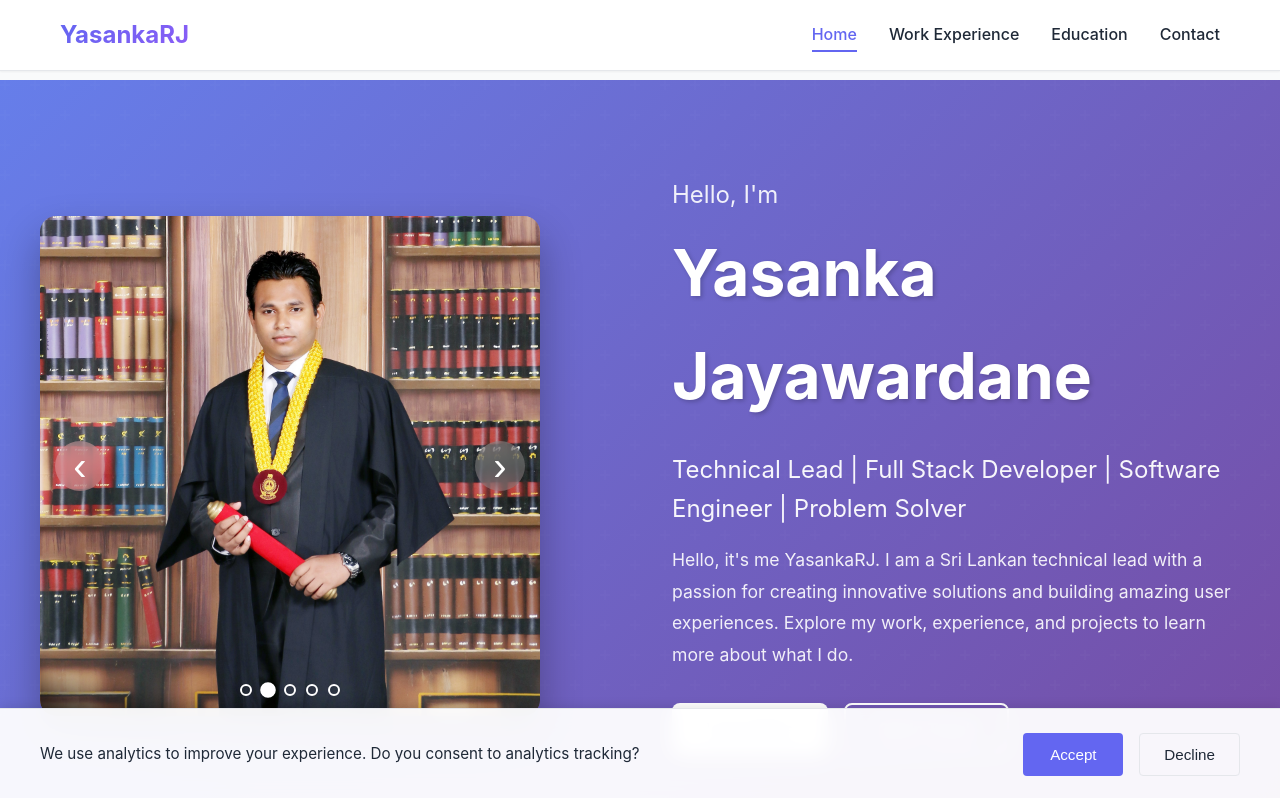
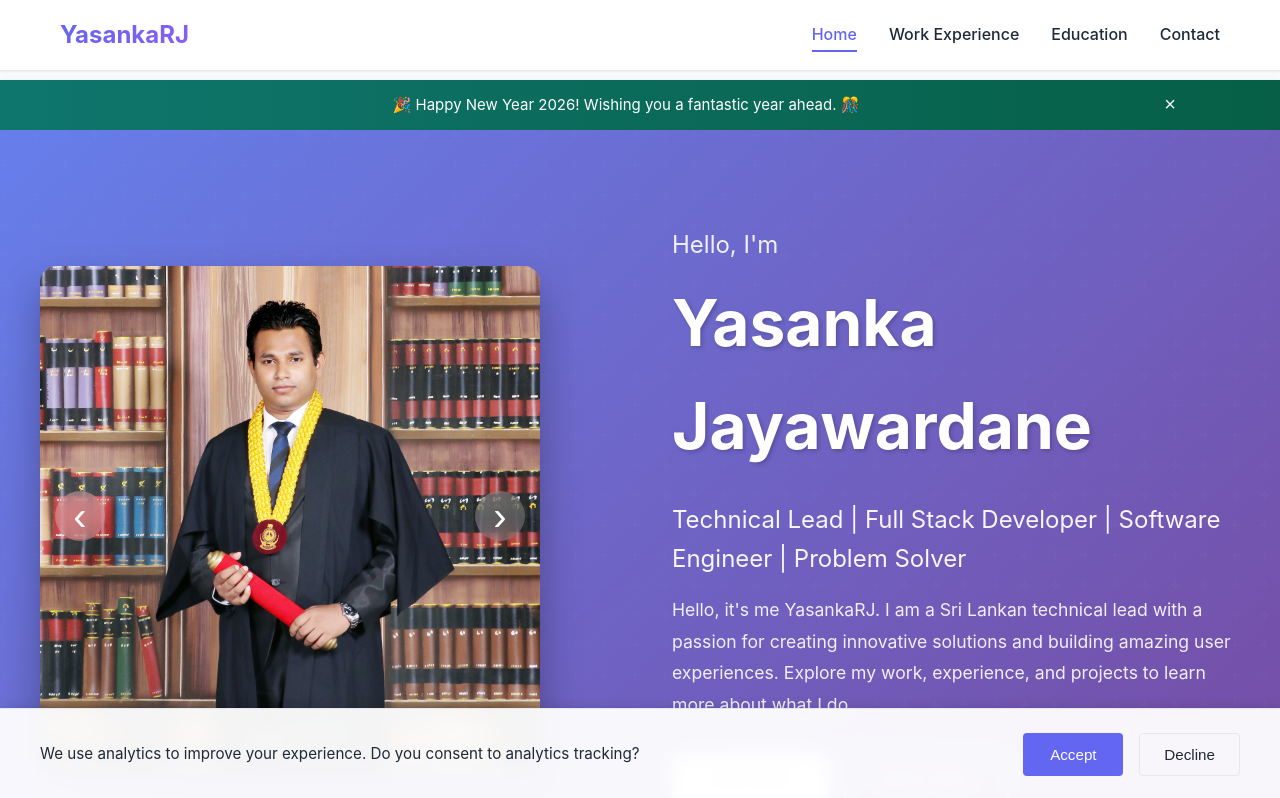
Before and after one commit to yasankarj/yasankarj.github.io, a React (Vite) app: page / in a window 1280 px wide. Shown: the top 798 px of the page. Built offline with nearby package versions, Linux system fonts and the light colour scheme.

Commit message:
Add a temporary New Year banner component to the home page

```diff
--- /dev/null
+++ b/src/components/NewYearBanner.css
@@ -0,0 +1,41 @@
+.newyear-banner {
+  width: 100%;
+  background: linear-gradient(90deg, #0f766e, #065f46);
+  color: #fff;
+  box-shadow: 0 2px 6px rgba(0,0,0,0.12);
+}
+
+.newyear-container {
+  max-width: 1100px;
+  margin: 0 auto;
+  padding: 10px 16px;
+  display: flex;
+  align-items: center;
+  justify-content: center;
+  position: relative;
+}
+
+.newyear-message {
+  font-size: 15px;
+  line-height: 1.2;
+  text-align: center;
+  padding: 6px 40px 6px 12px;
+}
+
+.newyear-dismiss {
+  position: absolute;
+  right: 8px;
+  top: 8px;
+  background: transparent;
+  border: none;
+  color: rgba(255,255,255,0.95);
+  font-size: 20px;
+  line-height: 1;
+  cursor: pointer;
+  padding: 6px;
+}
+
+@media (max-width: 600px) {
+  .newyear-message { font-size: 14px; padding-right: 36px }
+  .newyear-dismiss { right: 6px; top: 6px }
+}
--- /dev/null
+++ b/src/components/NewYearBanner.jsx
@@ -0,0 +1,35 @@
+import { useState } from 'react'
+import './NewYearBanner.css'
+
+function NewYearBanner() {
+  const storageKey = 'newYearBannerDismissed_v2026'
+  const [visible, setVisible] = useState(() => {
+    try {
+      return !localStorage.getItem(storageKey)
+    } catch (e) {
+      return true
+    }
+  })
+
+  if (!visible) return null
+
+  const dismiss = () => {
+    try {
+      localStorage.setItem(storageKey, '1')
+    } catch (e) {
+      // ignore
+    }
+    setVisible(false)
+  }
+
+  return (
+    <div className="newyear-banner" role="region" aria-label="Happy New Year banner">
+      <div className="newyear-container">
+        <div className="newyear-message">🎉 Happy New Year 2026! Wishing you a fantastic year ahead. 🎊</div>
+        <button className="newyear-dismiss" onClick={dismiss} aria-label="Dismiss banner">×</button>
+      </div>
+    </div>
+  )
+}
+
+export default NewYearBanner
--- a/src/pages/Home.jsx
+++ b/src/pages/Home.jsx
@@ -2,6 +2,7 @@ import { Link } from 'react-router-dom'
 import { useRef } from 'react'
 import './Home.css'
 import ImageSlideshow from '../components/ImageSlideshow'
+import NewYearBanner from '../components/NewYearBanner'
 
 function Home() {
   const aboutSectionRef = useRef(null)
@@ -18,6 +19,8 @@ function Home() {
 
   return (
     <div className="home">
+      {/* New Year banner: remove the import and this component line to remove from the home page */}
+      <NewYearBanner />
       <section className="hero">
         <div className="hero-container">
           <div className="hero-slideshow">
```
